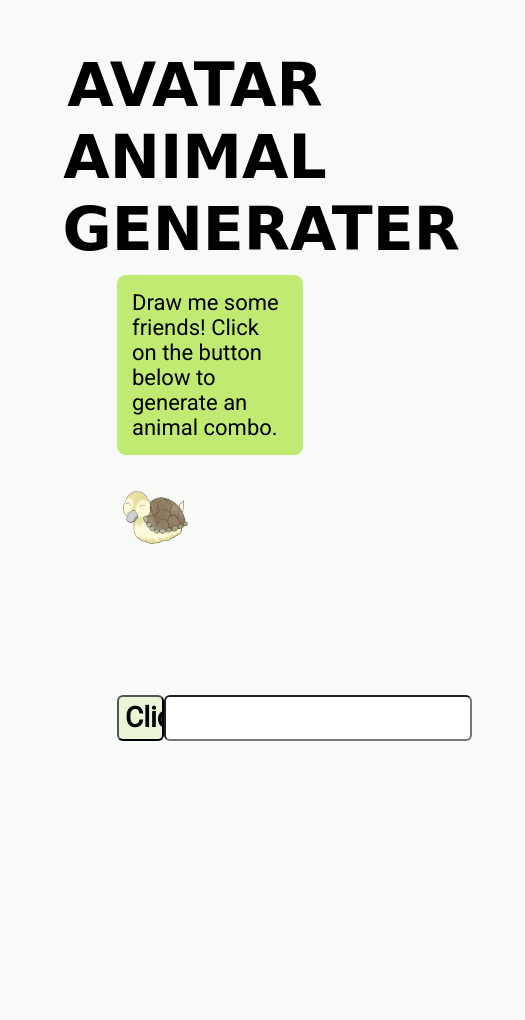
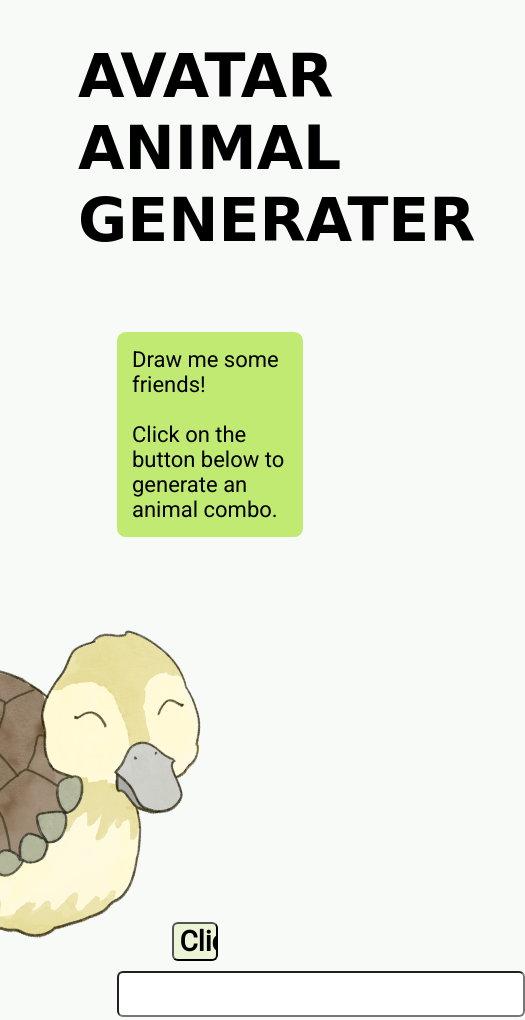
Before and after one commit to jenpenned/avatar-animals, a plain HTML site: page index.html in a window 390 px wide. Shown: the whole page, 525 px wide, since content can reach past the window. Before the commit the page ends 844 px from the top, so only its background shows below. Drawn offline with Linux system fonts and the light colour scheme; a web font is replaced by a local one.

Commit message:
media queries

```diff
--- a/app.js
+++ b/app.js
@@ -161,6 +161,18 @@ var animal_list = [
     "Zebra"
 ];
 
+// find longest words in array to determine max-width of wordbox
+
+var length = Array.from(animal_list, animal => [animal, animal.length])
+
+console.log(length);
+
+length.sort(function (a, b) {
+  return b[1] - a[1];
+})
+
+//hippopotamus Caterpillar is the longest combo
+
 var size = animal_list.length;
 
 // console.log(animal_list);
--- a/index.html
+++ b/index.html
@@ -16,10 +16,13 @@
 
 <body>
   <script src="app.js"></script>
-  <h1 class='desktop'>AVATAR ANIMAL GENERATER</h1>
+  <h1>AVATAR ANIMAL GENERATER</h1>
   <div class ='content'>
     <div class="turtleduck">
-      <p class="speech-bubble"> Draw me some friends! Click on the button below to generate an animal combo.</p>
+      <p class="speech-bubble"> Draw me some friends!
+      <br>
+      <br>
+      Click on the button below to generate an animal combo.</p>
       <img src="assets/turtleduck.png" alt = 'illustration of a turtleduck'>
     </div>
   <div class="container">
--- a/style.css
+++ b/style.css
@@ -1,31 +1,36 @@
 body {
-  margin: auto;
-  font-family: 'Tillana', cursive;
+  margin-left: auto;
+  margin-right: auto;
+  font-family: 'Roboto', sans-serif;
   max-width: 80%;
-  padding: 40px 10px;
   background: #f8faf8;
   color: #fff;
   font-weight: 300;
 }
 
 .content {
-  margin: 0 20vw;
+  margin-top: 4vh;
+  margin-left: 20vw;
+  margin-right: 20vw;
 }
 
 h1 {
   font-size: 60px;
   text-align: center;
-  margin: 3% auto;
+  margin: 1% auto;
   color: black;
   line-height: 84px;
-  width: 85%
+  width: 50%;
+  font-family: 'Tillana', cursive;
+
 }
 
 .turtleduck {
   display: block;
   width: 100%;
-  height:400px;
+  height: 500px;
   position: relative;
+  left: 0px;
 }
 
 img {
@@ -33,13 +38,14 @@ img {
   transform: scaleX(-1);
   position: absolute;
   right: 80px;
-  margin-top: 20px;
+  margin-top: -20px;
 }
 
 p.speech-bubble {
-  margin: auto;
-  width: 85%;
+  margin-left: auto;
+  margin-right: auto;
   position: relative;
+  right: 0px;
   color: black;
   font-family: 'Roboto', sans-serif;
   background: #c0ea71;
@@ -51,7 +57,7 @@ p.speech-bubble {
 p.speech-bubble:after {
   content: '';
   position: absolute;
-  top: 3%;
+  top: 16%;
   width: 0;
   height: 0;
   border: 80px solid transparent;
@@ -63,13 +69,12 @@ p.speech-bubble:after {
   z-index: -1;
 }
 
-.container {
-  margin-top: 100px;
+.container{
+  max-width: 700px;
 }
-
 form {
   display: flex;
-  justify-content: space-around;
+  justify-content: space-evenly;
 }
 
 #button {
@@ -78,16 +83,15 @@ form {
   font-family: 'Roboto', sans-serif;
   font-size: 28px;
   cursor: pointer;
-  margin: 0 auto;
   text-align: center;
   border-radius: 6px;
   font-weight: bold;
-  width: 30%;
+  width: 25%;
 }
 
 #wordbox {
   /*opacity: 0;*/
-  width: 300px;
+  width: 400px;
   height: 40px;
   font-size: 30px;
   text-align: center;
@@ -98,16 +102,50 @@ form {
 }
 
 @media (max-width: 1400px) {
-  .container{
+  h1{
+    margin-top: 40px;
+    width: 75%;
+  }
+  .content{
+    margin-top: 9vh;
+  }
+  .turtleduck {
+    height: 550px;
+  }
+  img{
+    width: 350px;
+    transform: scaleX(1);
+  }
+  form {
+    display: block;
     margin-top: 20px;
+    margin-bottom: 20px
+  }
+  #button {
+    display: block;
+    margin-left: auto;
+    margin-right: auto;
+    margin-bottom: 10px;
+    width: 30%;
+  }
+  #wordbox {
+    display: block;
+    margin-left: auto;
+    margin-right: auto;
   }
 }
-@media (max-width: 820px) {
-  h1.desktop {
+
+@media (max-width: 1200px) {
+  h1 {
     line-height: 1.2;
   }
   .container{
     max-width: 100%;
+    margin-top: 40px;
+  }
+  img{
+    margin-right: -9vw;
+    width: 450px;
   }
   p.speech-bubble{
     width: 100%;
@@ -115,6 +153,8 @@ form {
   }
 }
 
-@media (max-width: 690px) {
-
+@media (max-width: 750px) {
+  img{
+    margin-right: -14vw;
+  }
 }
```
